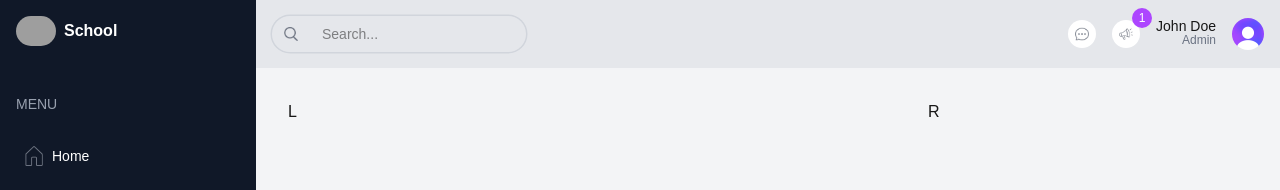
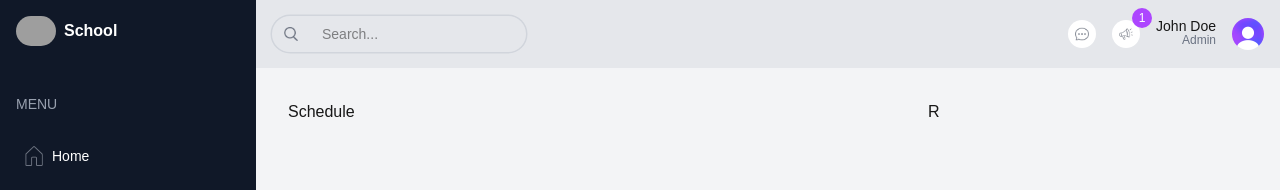
Before and after one commit to rumachoudhury/school-management-dashboard, a Next.js app: page /list/teachers/1 in a window 1280 px wide. Shown: the top 190 px of the page. Built offline with nearby package versions, Linux system fonts and the light colour scheme; grey boxes are pictures that could not be loaded.

Commit message:
add some section to the SingleTeacherPage

```diff
--- a/src/app/(dashboard)/list/teachers/[id]/page.tsx
+++ b/src/app/(dashboard)/list/teachers/[id]/page.tsx
@@ -4,7 +4,19 @@ function SingleTeacherPage() {
   return (
     <div className="flex-1 p-4 flex flex-col xl:flex-row">
       {/* Left */}
-      <div className="w-full xl:w-2/3">L</div>
+      <div className="w-full xl:w-2/3">
+        {/* Top */}
+        <div className="">
+          {/* User info card  */}
+          <div className=""></div>
+
+          {/* Small card with some info */}
+          <div className=""></div>
+        </div>
+
+        {/* Bottom */}
+        <div className="">Schedule</div>
+      </div>
 
       {/* Right */}
       <div className="w-full xl:w-1/3">R</div>
```
